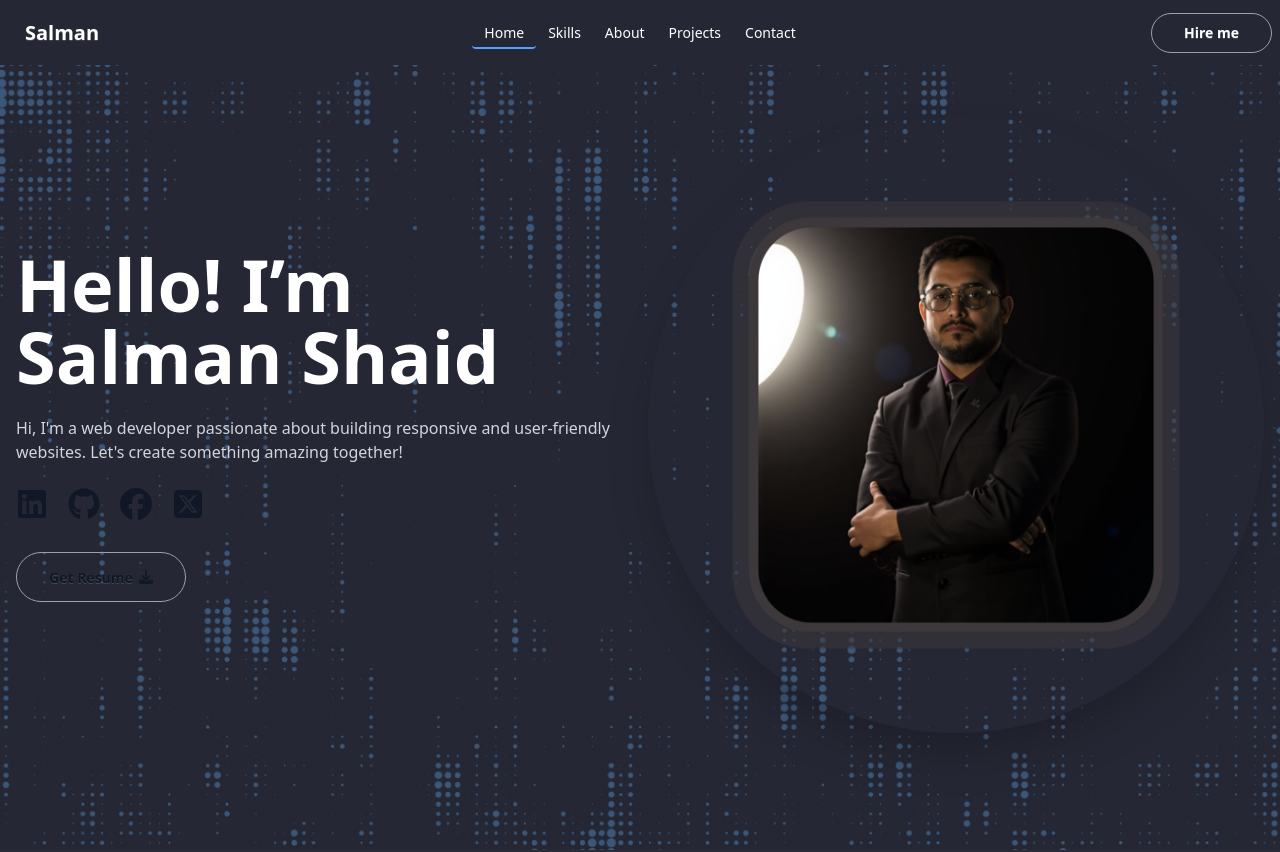
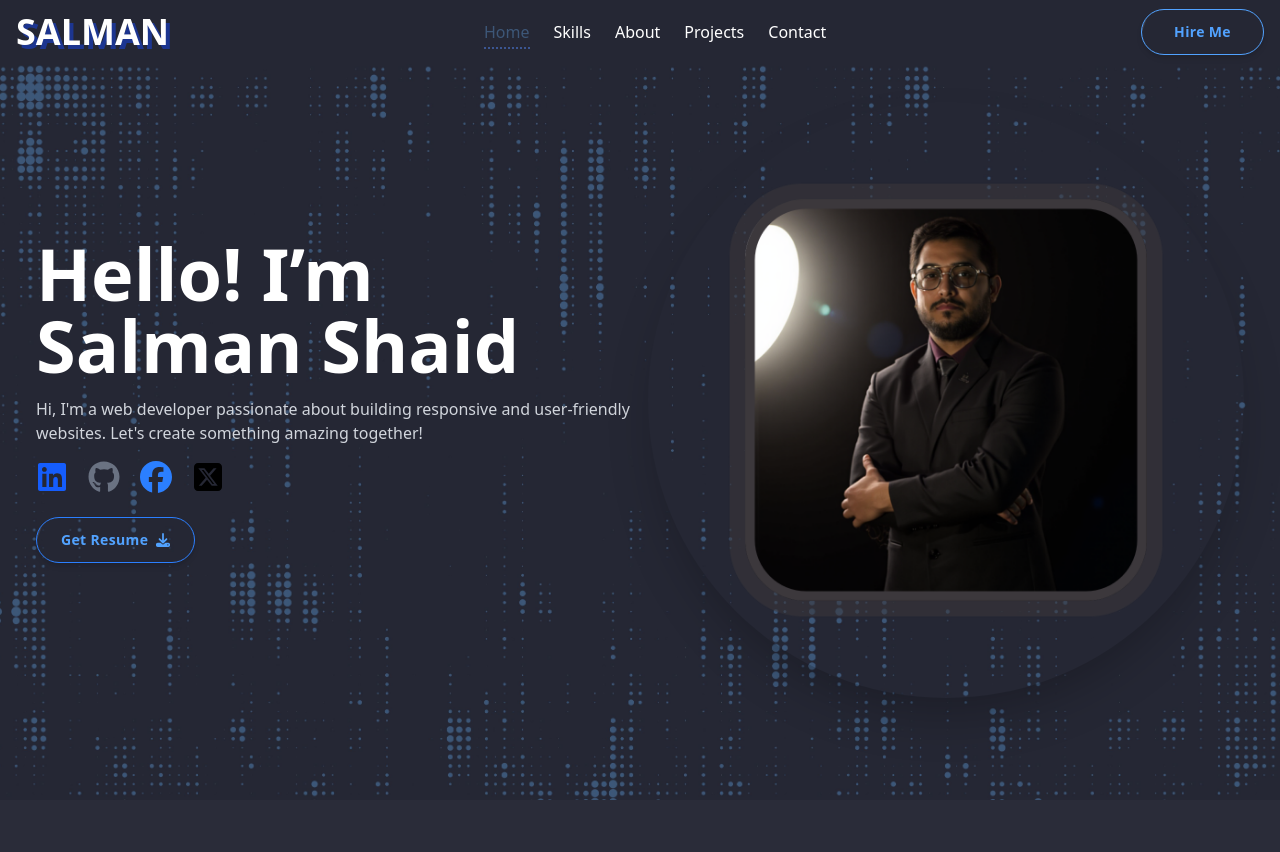
Before and after one commit to Salman-Shaid/Portfolio, a React (Vite) app: page / in a window 1280 px wide. Shown: the top 852 px of the page. Built offline with nearby package versions, Linux system fonts and the light colour scheme.

Commit message:
solved some responsive problem

```diff
--- a/src/Pages/Home/Banner/Banner.jsx
+++ b/src/Pages/Home/Banner/Banner.jsx
@@ -1,20 +1,8 @@
-import React from 'react';
+
 import bannerBg from '../../../assets/banner/banner bg.jpg';
 import banner2 from '../../../assets/banner/Gradient Business Man LinkedIn Profile Picture (1).png';
 import { FaDownload, FaFacebook } from "react-icons/fa6";
 import { motion } from 'framer-motion';
-import { SiVite } from 'react-icons/si';
-import { FaReact } from "react-icons/fa";
-import { TbBrandJavascript } from "react-icons/tb";
-import { TiHtml5 } from "react-icons/ti";
-import { DiCss3 } from "react-icons/di";
-import { RiNextjsFill } from "react-icons/ri";
-import { RiTailwindCssFill } from "react-icons/ri";
-import { SiExpress } from "react-icons/si";
-import { SiDaisyui } from "react-icons/si";
-import { FaNode } from "react-icons/fa";
-import { SiMongodb } from "react-icons/si";
-import Marquee from "react-fast-marquee";
 import { FaLinkedin } from "react-icons/fa";
 import { FaGithub } from "react-icons/fa";
 import { FaSquareXTwitter } from "react-icons/fa6";
@@ -22,40 +10,53 @@ const Banner = () => {
     return (
         <div>
             <div id="home"
-                className="hero bg-base-200 md:h-[850px] bg-cover bg-center"
+                className="hero bg-base-200 h-screen bg-cover bg-center "
                 style={{ backgroundImage: `url(${bannerBg})` }}  // Adding background image via inline style
             >
-                <div className="hero-content grid md:grid-cols-2">
+                <div className="hero-content flex flex-col-reverse md:grid md:grid-cols-2  items-center mx-5">
+
                     {/* Text Section with animation */}
                     <motion.div
                         initial={{ opacity: 0, y: -100 }}  // Initial state for animation
                         animate={{ opacity: 1, y: 0 }}  // Final state
                         transition={{ duration: 1, ease: 'easeOut' }}  // Animation duration and easing
                     >
-                        <div>
-                            <h1 className="text-7xl font-bold text-white">Hello! I’m <br /> Salman Shaid</h1>
-                            <p className="py-6 text-gray-300">
+                        <div className=''>
+                            <h1 className="text:6xl mb-4 lg:text-7xl font-bold text-white">Hello! I’m <br /> Salman Shaid</h1>
+                            <p className=" text-gray-300 mb-4">
                                 Hi, I'm a web developer passionate about building responsive and user-friendly websites. Let's create something amazing together!
                             </p>
                         </div>
-                        <div className="flex gap-5 mb-8">
-                            <a href="https://www.linkedin.com/in/salman-shaid-93001734b/" className="hover:text-blue-600 transition duration-300">
+                        <div className="flex gap-5 mb-6">
+                            <a href="https://www.linkedin.com/in/salman-shaid-93001734b/" className="text-blue-600 ">
                                 <FaLinkedin size={32} />
                             </a>
-                            <a href="https://github.com/Salman-Shaid?tab=repositories" className="hover:text-gray-500 transition duration-300">
+                            <a href="https://github.com/Salman-Shaid?tab=repositories" className="text-gray-500 ">
                                 <FaGithub size={32} />
                             </a>
-                            <a href="https://www.facebook.com/Salman.Shaid.Sani" className="hover:text-blue-500 transition duration-300">
+                            <a href="https://www.facebook.com/Salman.Shaid.Sani" className="text-blue-500 ">
                                 <FaFacebook size={32} />
                             </a>
-                            <a href="https://x.com/Salmanshaid6" className="hover:text-black transition duration-300">
+                            <a href="https://x.com/Salmanshaid6" className="text-black ">
                                 <FaSquareXTwitter size={32} />
                             </a>
                         </div>
-                        <a href="https://drive.google.com/file/d/1QrsYqQxTo2h_E7KzcAUEFXUNQ-s3tcMi/view?usp=sharing">
-                            <button className="btn btn-outline border-gray-400 rounded-full py-6 px-8">
-                                Get Resume <span> <FaDownload /> </span>
+                        <a href="https://drive.google.com/file/d/1KwVbkj0PzkegLHH9jmVW6w7fuBMB8k19/view?usp=sharing">
+                            <button className="group relative inline-flex items-center justify-center overflow-hidden rounded-full border border-blue-500 bg-transparent px-6 py-3 text-blue-400 shadow-md transition-all duration-300 ease-in-out hover:scale-105 hover:border-blue-700">
+                                {/* Hover Gradient Overlay */}
+                                <span className="absolute inset-0 bg-gradient-to-r from-blue-500 via-blue-600 to-blue-700 opacity-0 transition-opacity duration-300 group-hover:opacity-100"></span>
+
+                                {/* Shimmer Line */}
+                                <span className="absolute -left-full top-0 h-full w-full transform skew-x-[-20deg] bg-white opacity-10 group-hover:left-full group-hover:transition-all group-hover:duration-1000"></span>
+
+                                {/* Text & Icon */}
+                                <span className="relative z-10 flex items-center gap-2 text-sm font-semibold tracking-wide group-hover:text-white">
+                                    Get Resume
+                                    <FaDownload className="transition-transform duration-200 group-hover:-translate-y-0.5" />
+                                </span>
                             </button>
+
+
                         </a>
                     </motion.div>
 
--- a/src/Pages/Shared/Navbar/Navbar.jsx
+++ b/src/Pages/Shared/Navbar/Navbar.jsx
@@ -1,50 +1,62 @@
 import React, { useState, useEffect } from "react";
 import { Link, Events, scrollSpy } from "react-scroll";
+import { FiMenu, FiX } from "react-icons/fi"; // icons for mobile menu
 
 const Navbar = () => {
     const [activeSection, setActiveSection] = useState("home");
+    const [isScrolled, setIsScrolled] = useState(false);
+    const [menuOpen, setMenuOpen] = useState(false);
 
     useEffect(() => {
+        const handleScroll = () => {
+            setIsScrolled(window.scrollY > 50);
+        };
+
+        window.addEventListener("scroll", handleScroll);
 
         scrollSpy.update();
-
-
         Events.scrollEvent.register("begin", (to) => {
             setActiveSection(to);
+            setMenuOpen(false); // close menu on link click
         });
-
-        Events.scrollEvent.register("end", (to) => {
-            setActiveSection(to);
-        });
-
+        Events.scrollEvent.register("end", (to) => setActiveSection(to));
 
         return () => {
+            window.removeEventListener("scroll", handleScroll);
             Events.scrollEvent.remove("begin");
             Events.scrollEvent.remove("end");
         };
     }, []);
 
+    const sections = ["home", "skills", "about", "projects", "contact"];
+
     return (
-        <div className="bg-[#252734] fixed top-0 left-0 right-0 z-10">
-            <div className="navbar container mx-auto">
-
-                <div className="navbar-start">
-                    <a href="/" className="btn btn-ghost text-xl text-white">Salman</a>
+        <div
+            className={`fixed top-0 left-0 right-0 z-10 transition-all duration-300 ${isScrolled
+                ? "bg-[#252734]/60 backdrop-blur-md shadow-md"
+                : "bg-[#252734]"
+                }`}
+        >
+            <div className="navbar container mx-auto flex justify-between items-center px-4 py-2">
+                {/* Logo */}
+                <div className="relative inline-block font-extrabold text-white md:text-4xl sm:text-2xl lg:text-4xl">
+                    <span className="absolute top-1 left-1 text-blue-800 opacity-70 -z-10">SALMAN</span>
+                    <a href="/" className="relative z-10">SALMAN</a>
                 </div>
 
-
-                <div className="navbar-center hidden lg:flex">
-                    <ul className="menu menu-horizontal px-1">
-                        {["home", "skills", "about", "projects", "contact"].map((section, index) => (
-                            <li key={index}>
+                {/* Desktop Menu */}
+                <ul className="hidden lg:flex space-x-6 text-white">
+                    {sections.map((section) => (
+                        <li key={section}>
                             <Link
                                 to={section}
                                 smooth={true}
                                 duration={500}
                                 offset={-70}
                                 spy={true}
-                                    className={`text-white hover:text-gray-400 cursor-pointer pb-1 ${
-                                        activeSection === section ? "border-b-2 border-blue-400" : ""
+                                className={`hover:text-gray-400 cursor-pointer pb-1 transition-all ${activeSection === section
+                                    ? "border-b-2 border-dotted border-[#3B5692] text-[#3D5778]"
+                                    : ""
                                     }`}
                             >
                                 {section.charAt(0).toUpperCase() + section.slice(1)}
@@ -52,21 +64,67 @@ const Navbar = () => {
                         </li>
                     ))}
                 </ul>
+
+                {/* Hire Me Button */}
+                <div className="hidden lg:block">
+                    <Link to="contact" smooth={true} duration={500} offset={-70} spy={true}>
+                        <button
+                            className={`group relative inline-flex items-center justify-center overflow-hidden rounded-full border border-blue-400 bg-transparent px-8 py-3 text-blue-400 shadow-md transition-all duration-300 ease-in-out hover:scale-105 hover:border-blue-700
+    ${activeSection === "contact" ? "border-blue-400 text-blue-400" : ""}`}
+                        >
+                            {/* Gradient Overlay on Hover */}
+                            <span className="absolute inset-0 bg-gradient-to-r from-blue-500 via-blue-600 to-blue-700 opacity-0 transition-opacity duration-300 group-hover:opacity-100"></span>
+
+                            {/* Shimmer Effect */}
+                            <span className="absolute -left-full top-0 h-full w-full transform skew-x-[-20deg] bg-white opacity-10 group-hover:left-full group-hover:transition-all group-hover:duration-1000"></span>
+
+                            {/* Text */}
+                            <span className="relative z-10 text-sm font-semibold tracking-wide group-hover:text-white">
+                                Hire Me
+                            </span>
+                        </button>
+
+                    </Link>
                 </div>
 
+                {/* Mobile Menu Button */}
+                <div className="lg:hidden text-white text-2xl cursor-pointer" onClick={() => setMenuOpen(!menuOpen)}>
+                    {menuOpen ? <FiX /> : <FiMenu />}
+                </div>
+            </div>
 
-                <div className="navbar-end">
+            {/* Mobile Dropdown Menu */}
+            {menuOpen && (
+                <div className="lg:hidden bg-[#252734] px-6 pb-4 space-y-3 text-white">
+                    {sections.map((section) => (
+                        <Link
+                            key={section}
+                            to={section}
+                            smooth={true}
+                            duration={500}
+                            offset={-70}
+                            spy={true}
+                            className={`block cursor-pointer hover:text-gray-400 ${activeSection === section
+                                ? "border-b-2 border-dotted border-[#3B5692] text-[#3D5778]"
+                                : ""
+                                }`}
+                            onClick={() => setMenuOpen(false)}
+                        >
+                            {section.charAt(0).toUpperCase() + section.slice(1)}
+                        </Link>
+                    ))}
                     <Link to="contact" smooth={true} duration={500} offset={-70} spy={true}>
                         <button
-                            className={`btn btn-outline border-gray-400 px-8 rounded-3xl ${
-                                activeSection === "contact" ? "border-blue-400 text-blue-400" : "text-white"
+                            className={`w-full btn btn-outline  rounded-full ${activeSection === "contact"
+                                ? "border-blue-400 "
+                                : "text-blue-400 border-blue-400"
                                 }`}
                         >
                             Hire me
                         </button>
                     </Link>
                 </div>
-            </div>
+            )}
         </div>
     );
 };
```
Also changed, not shown: src/Pages/Home/Contact/Contact.jsx (+11 -6 lines). Lines whose indentation alone changed are shown as unchanged.
